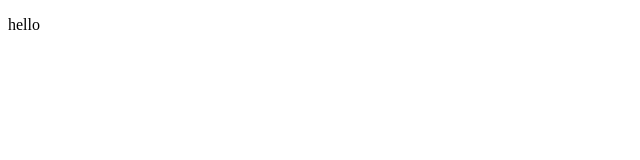
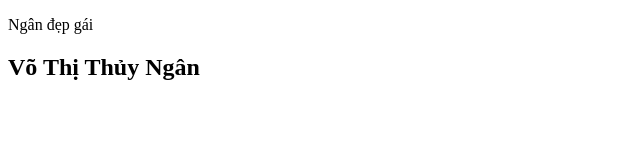
Before and after one commit to khongphambaooanh/6_members, a plain HTML site: page test.html in a window 1280 px wide. Shown: the whole page, without its empty margins (0-640 px from the left). Drawn offline with Linux system fonts and the light colour scheme.

Commit message:
thay doi html

```diff
--- a/test.html
+++ b/test.html
@@ -7,6 +7,7 @@
     <title>Document</title>
 </head>
 <body>
-    <p>hello </p>
+    <p>Ngân đẹp gái </p>
+    <h2>Võ Thị Thủy Ngân</h2>
 </body>
 </html>
```
